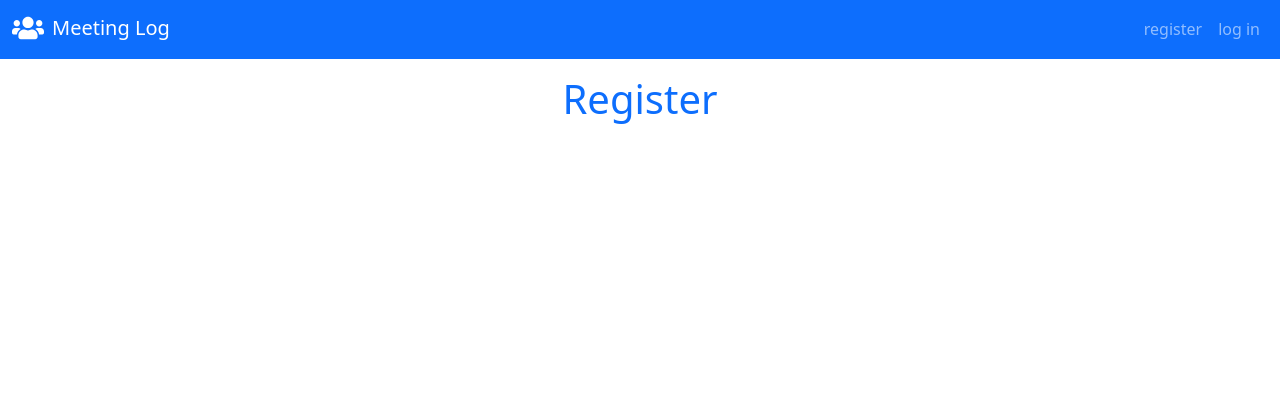
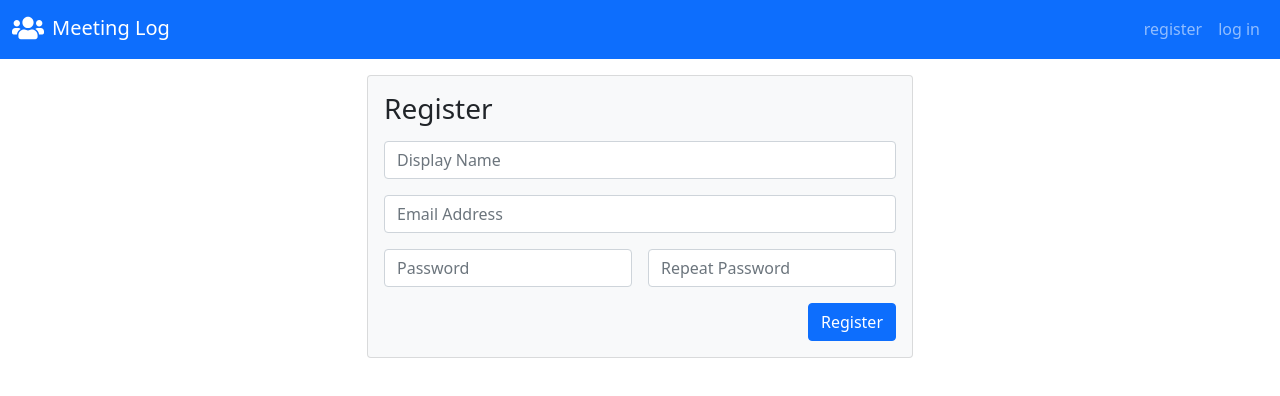
Before and after one commit to alisariyer/react-spa, a React (Create React App) app: page /register in a window 1280 px wide. Shown: the top 396 px of the page. Built offline with nearby package versions, Linux system fonts and the light colour scheme; no server answers; the database is empty.

Commit message:
Add Register form, userInfo state and handle function

```diff
--- a/src/Register.js
+++ b/src/Register.js
@@ -1,10 +1,98 @@
-import React from "react";
+import React, { useState, useEffect } from "react";
 
 function Register() {
+  const [userInfo, setUserInfo] = useState({
+    displayName: "",
+    email: "",
+    passOne: "",
+    passTwo: "",
+  });
+
+  function handleChange(e) {
+    const itemName = e.target.name;
+    const itemValue = e.target.value;
+    setUserInfo((prevState) => ({ ...prevState, [itemName]: itemValue }));
+  }
+
+  useEffect(() => {
+    console.log(userInfo);
+  }, [userInfo]);
+
   return (
-    <div className="text-center fw-bold mt-3">
-      <h1 className="text-primary">Register</h1>
-    </div>
+    <form className="mt-3">
+      <div className="container">
+        <div className="row justify-content-center">
+          <div className="col-md-8 col-lg-6">
+            <div className="card bg-light">
+              <div className="card-body">
+                <h3 className="fw-light mb-3">Register</h3>
+                <div className="mb-3 col-sm-12">
+                  <label
+                    className="form-label visually-hidden"
+                    htmlFor="displayName"
+                  >
+                    Display Name
+                  </label>
+                  <input
+                    className="form-control"
+                    type="text"
+                    id="displayName"
+                    placeholder="Display Name"
+                    name="displayName"
+                    value={userInfo.displayName}
+                    onChange={handleChange}
+                    required
+                  ></input>
+                </div>
+                <div className="mb-3">
+                  <label className="form-label visually-hidden" htmlFor="email">
+                    Email
+                  </label>
+                  <input
+                    className="form-control"
+                    type="email"
+                    id="email"
+                    placeholder="Email Address"
+                    name="email"
+                    value={userInfo.email}
+                    onChange={handleChange}
+                    required
+                  ></input>
+                </div>
+                <div className="row mb-3 gx-3">
+                  <div className="col-sm-6">
+                    <input
+                      className="form-control"
+                      type="password"
+                      name="passOne"
+                      placeholder="Password"
+                      value={userInfo.passOne}
+                      onChange={handleChange}
+                    />
+                  </div>
+                  <div className="col-sm-6">
+                    <input
+                      className="form-control"
+                      type="password"
+                      placeholder="Repeat Password"
+                      name="passTwo"
+                      value={userInfo.passTwo}
+                      onChange={handleChange}
+                      required
+                    />
+                  </div>
+                </div>
+                <div className="text-end mb-0">
+                  <button className="btn btn-primary" type="submit">
+                    Register
+                  </button>
+                </div>
+              </div>
+            </div>
+          </div>
+        </div>
+      </div>
+    </form>
   );
 }
 
```
